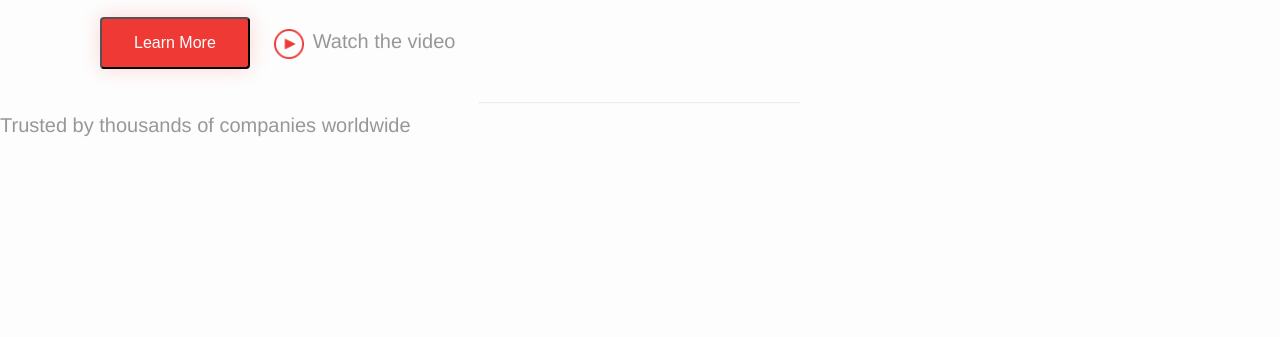
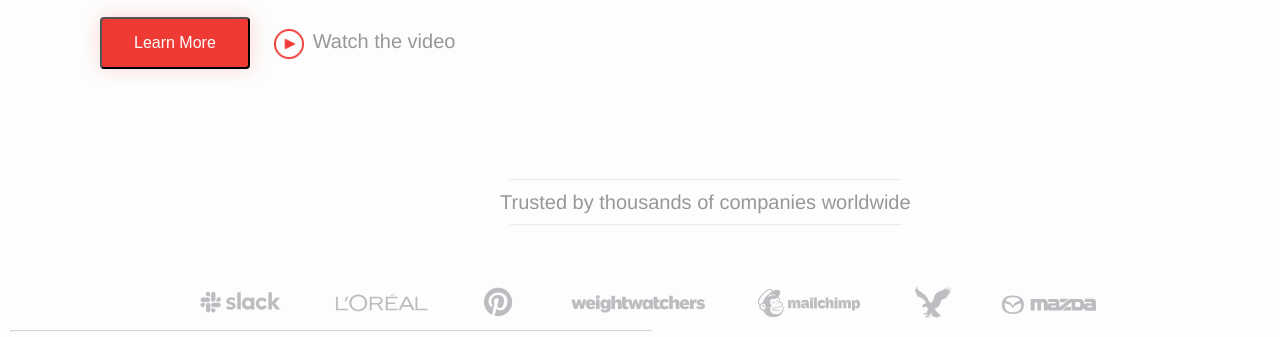
Before and after one commit to SathyaThangam/Kottamreddy-Srilekha, a plain HTML site: page index.html in a window 1280 px wide. Shown: the part 1054-1391 px from the top of the page. Before the commit the page ends 1191 px from the top, so only its background shows below. Drawn offline with Linux system fonts and the light colour scheme.

Commit message:
modifications2

```diff
--- a/css/style.css
+++ b/css/style.css
@@ -106,15 +106,21 @@ h2 {
   vertical-align: middle;
 }
 .tag1 {
-  margin-top: 50px;
+  padding-top: 100px;
   font-size: 20px;
   opacity: 0.4;
   margin-left: 500px;
 }
-.hell {
-  width: 75%;
+
+hr {
+  opacity: 0.4;
+  margin-left: 10px;
+  width: 50%;
 }
-hr {
-  width: 25%;
-  opacity: 0.4;
+.oyy {
+  padding-top: 50px;
+
+  margin-left: 200px;
+  margin-right: 20px;
+  width: 70%;
 }
--- a/index.html
+++ b/index.html
@@ -85,12 +85,15 @@
       </div>
     </section>
     <section>
-      <small class="tag1">
-        <div>
-          <hr />
-          Trusted by thousands of companies worldwide
-        </div>
-      </small>
+      <div class="tag1">
+        <hr />
+        Trusted by thousands of companies worldwide
+        <hr />
+      </div>
+      <div class="oyy">
+        <img src="img/slack.svg" alt="" />
+      </div>
+      <hr {width:100%} />
     </section>
   </body>
 </html>
```
Also changed, not shown: img/slackk.png (added).
